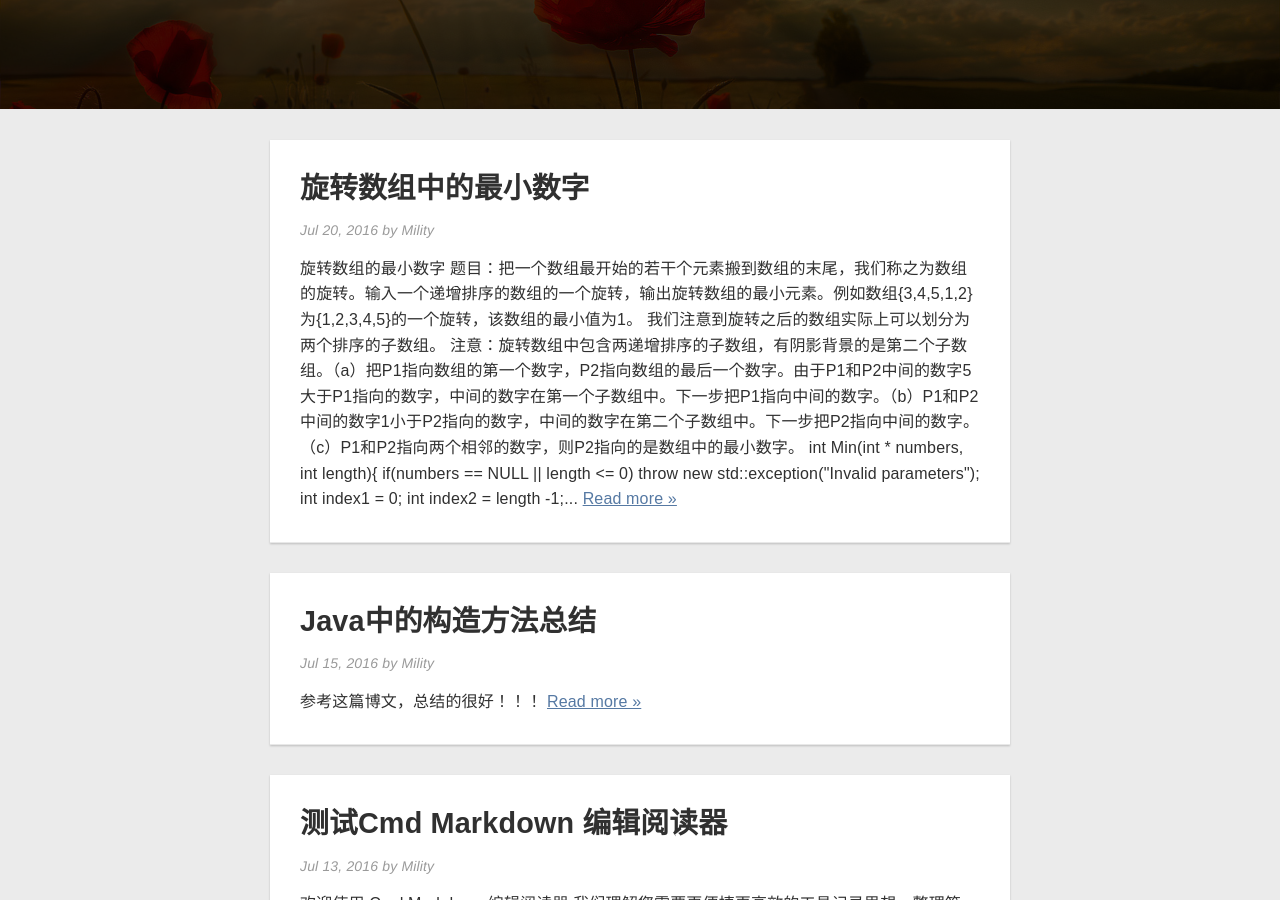
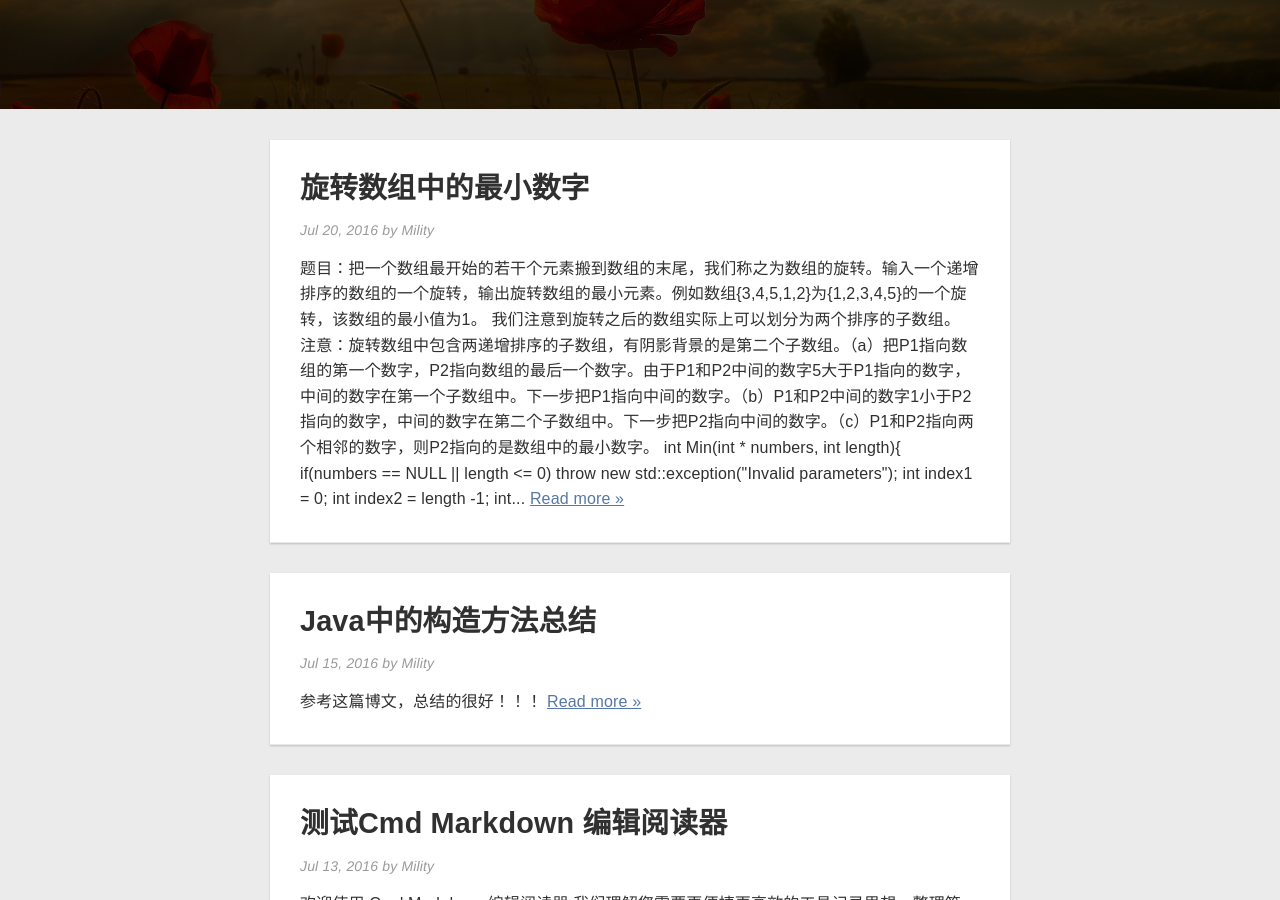
Before and after one commit to Mility/Mility.github.io, a Jekyll site: the page built from index.html, in a window 1280 px wide and 900 px high, scrolled down 354 px. Built offline with Jekyll 4.4.1, drawn with Linux system fonts in a browser that asks for light colours; nearby versions of some CDN libraries; the list of posts is cut into pages by our own code.

Commit message:
Update 2016-07-20-旋转数组的最小数字.markdown

```diff
--- a/_posts/2016-07-20-旋转数组的最小数字.markdown
+++ b/_posts/2016-07-20-旋转数组的最小数字.markdown
@@ -4,7 +4,6 @@ title: "旋转数组中的最小数字"
 ---
 
 
-## 旋转数组的最小数字
 
 ---
 
```
